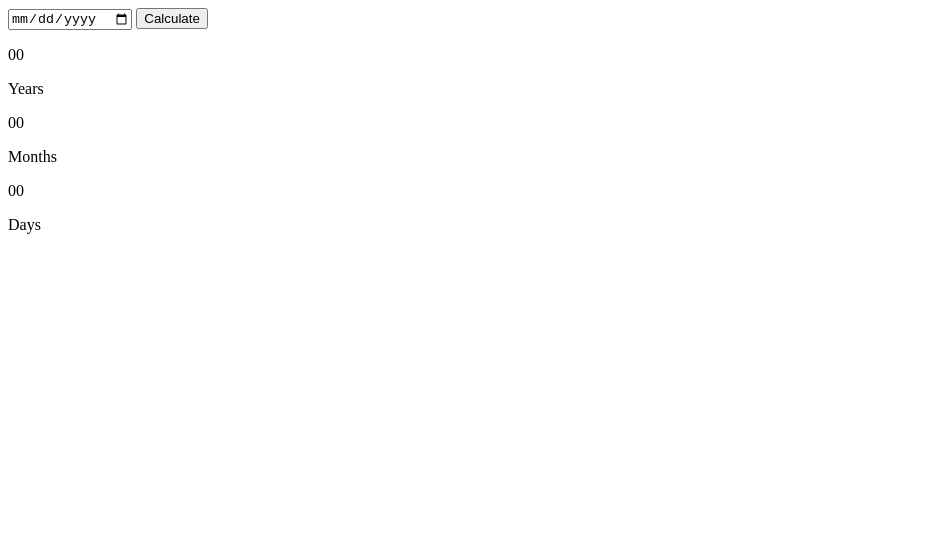
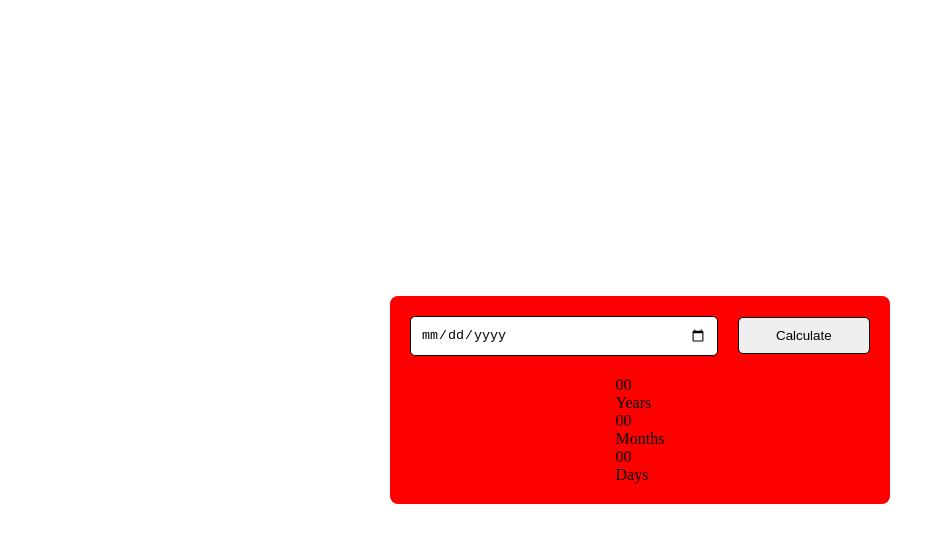
Before and after one commit to aitezazdev/classTask-05, a plain HTML site: page index.html in a window 1280 px wide. Shown: the whole page, without its empty margins (0-945 px from the left). Drawn offline with Linux system fonts and the light colour scheme.

Commit message:
styling for input and btn

```diff
--- a/index.html
+++ b/index.html
@@ -4,6 +4,7 @@
     <meta charset="UTF-8">
     <meta name="viewport" content="width=device-width, initial-scale=1.0">
     <title>Class Task</title>
+    <link rel="stylesheet" href="./style.css">
 </head>
 <body>
     <main>
@@ -27,5 +28,7 @@
             </div>
         </div>
     </main>
+
+    <script src="./app.js"></script>
 </body>
 </html>
--- a/style.css
+++ b/style.css
@@ -0,0 +1,51 @@
+*{
+    margin: 0;
+    padding: 0;
+    box-sizing: border-box;
+}
+
+body{
+    height: 100vh;
+    display: flex;
+    justify-content: center;
+    align-items: center;
+}
+
+main {
+    width: 500px;
+    background-color: red;
+    border-radius: 8px;
+    padding: 20px;
+    display: flex;
+    justify-content: center;
+    align-items: center;
+    flex-direction: column;
+}
+
+#input-date{
+    display: flex;
+    justify-content: center;
+    gap: 20px;
+    align-items: center;
+    width: 100%;
+    /* padding: 20px; */
+    margin-bottom: 20px;
+
+}
+
+#input-date input{
+    width: 70%;
+    padding: 10px;
+    border-radius: 5px;
+    border: 1px solid black;
+    outline: none;
+}
+
+#input-date button{
+    width: 30%;
+    padding: 10px;
+    border-radius: 5px;
+    border: 1px solid black;
+    outline: none;
+    cursor: pointer;
+}
```
